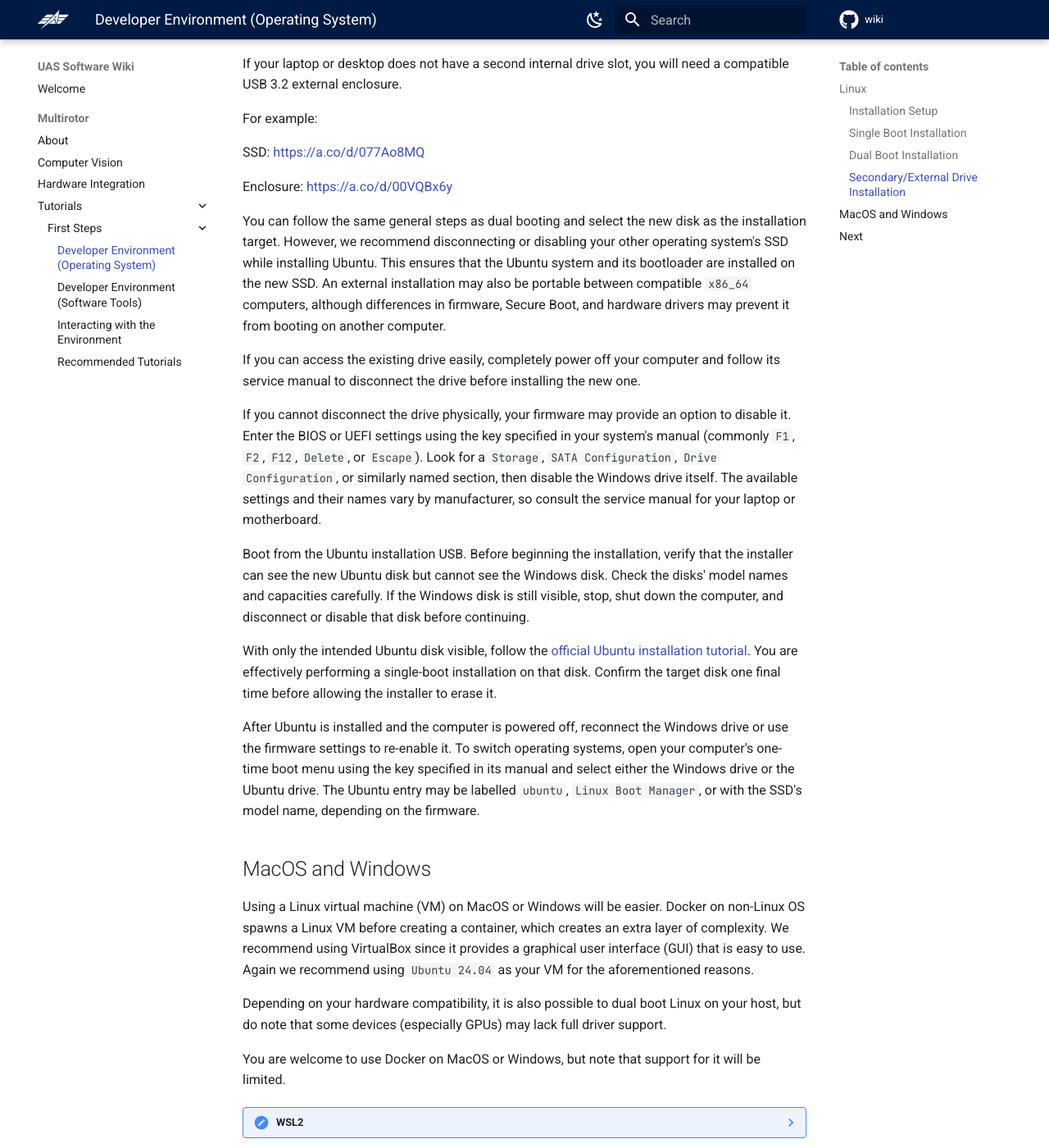
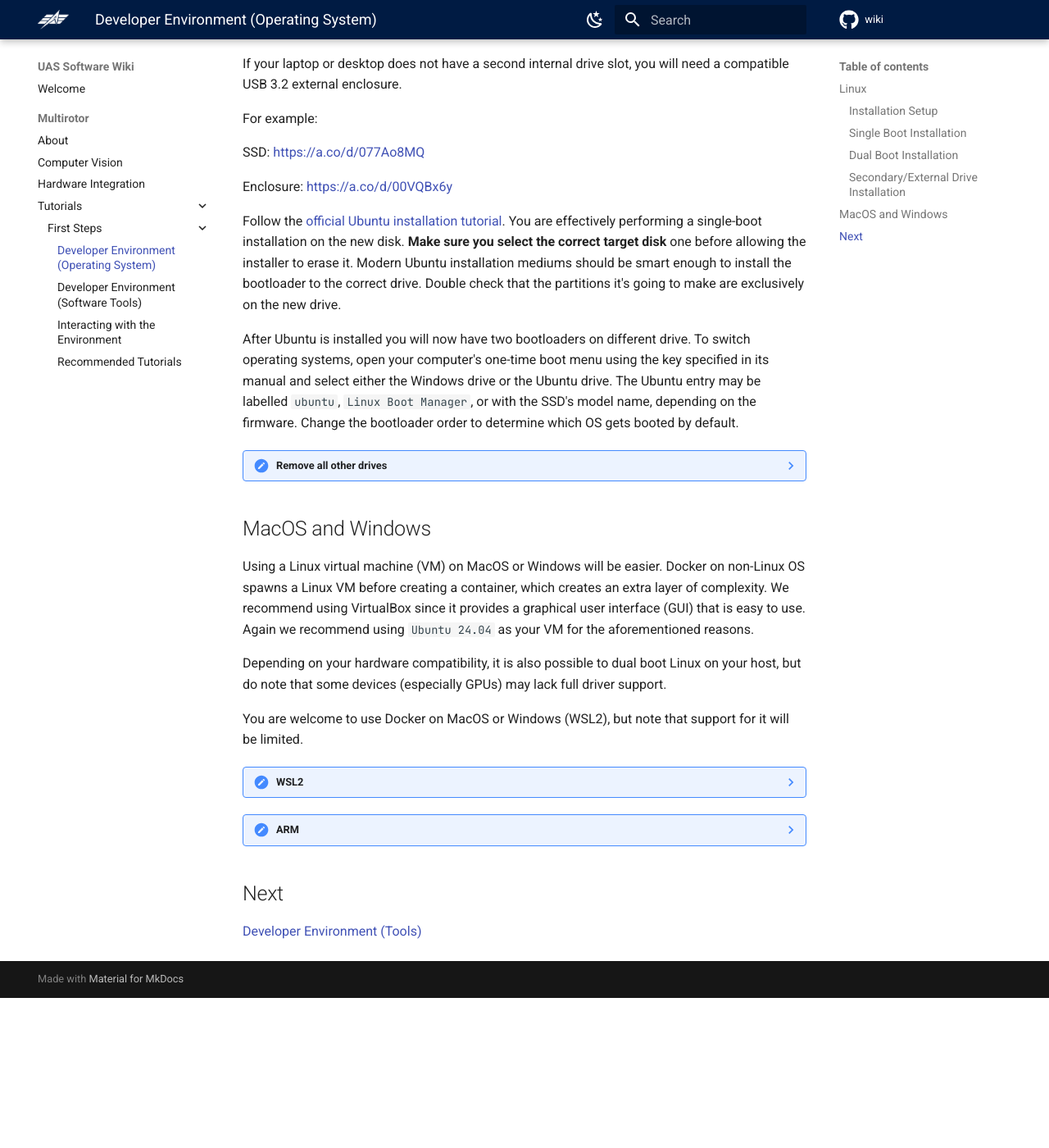
Before and after one commit to UTAT-UAS/wiki, an MkDocs documentation site: the page built from docs/Multirotor/Tutorials/First_Steps/1a._Developer_Environment_OS.md, in a window 1280 px wide and 1400 px high, scrolled down 1961 px. Shown: the whole window at 82% size. Built offline with MkDocs 1.6.1 and Material for MkDocs 9.7.7, drawn with Linux system fonts in a browser that asks for light colours; comment, search, counter and statistics services are not loaded; after the commit the page ends 3178 px from its top, so only the background shows below that; some of the changed text lies outside the part shown.

Commit message:
feat: update Ubuntu install instructions

```diff
--- a/docs/Multirotor/Tutorials/First_Steps/1a._Developer_Environment_OS.md
+++ b/docs/Multirotor/Tutorials/First_Steps/1a._Developer_Environment_OS.md
@@ -64,17 +64,20 @@ SSD: [https://a.co/d/077Ao8MQ](https://a.co/d/077Ao8MQ)
 
 Enclosure: [https://a.co/d/00VQBx6y](https://a.co/d/00VQBx6y)
 
-You can follow the same general steps as dual booting and select the new disk as the installation target. However, we recommend disconnecting or disabling your other operating system's SSD while installing Ubuntu. This ensures that the Ubuntu system and its bootloader are installed on the new SSD. An external installation may also be portable between compatible `x86_64` computers, although differences in firmware, Secure Boot, and hardware drivers may prevent it from booting on another computer.
+Follow the [official Ubuntu installation tutorial](https://ubuntu.com/desktop/docs/en/latest/tutorial/install-ubuntu-desktop/). You are effectively performing a single-boot installation on the new disk. **Make sure you select the correct target disk** one before allowing the installer to erase it. Modern Ubuntu installation mediums should be smart enough to install the bootloader to the correct drive. Double check that the partitions it's going to make are exclusively on the new drive.
 
-If you can access the existing drive easily, completely power off your computer and follow its service manual to disconnect the drive before installing the new one.
+After Ubuntu is installed you will now have two bootloaders on different drive. To switch operating systems, open your computer's one-time boot menu using the key specified in its manual and select either the Windows drive or the Ubuntu drive. The Ubuntu entry may be labelled `ubuntu`, `Linux Boot Manager`, or with the SSD's model name, depending on the firmware. Change the bootloader order to determine which OS gets booted by default.
 
-If you cannot disconnect the drive physically, your firmware may provide an option to disable it. Enter the BIOS or UEFI settings using the key specified in your system's manual (commonly `F1`, `F2`, `F12`, `Delete`, or `Escape`). Look for a `Storage`, `SATA Configuration`, `Drive Configuration`, or similarly named section, then disable the Windows drive itself. The available settings and their names vary by manufacturer, so consult the service manual for your laptop or motherboard.
-
-Boot from the Ubuntu installation USB. Before beginning the installation, verify that the installer can see the new Ubuntu disk but cannot see the Windows disk. Check the disks' model names and capacities carefully. If the Windows disk is still visible, stop, shut down the computer, and disconnect or disable that disk before continuing.
-
-With only the intended Ubuntu disk visible, follow the [official Ubuntu installation tutorial](https://ubuntu.com/desktop/docs/en/latest/tutorial/install-ubuntu-desktop/). You are effectively performing a single-boot installation on that disk. Confirm the target disk one final time before allowing the installer to erase it.
-
-After Ubuntu is installed and the computer is powered off, reconnect the Windows drive or use the firmware settings to re-enable it. To switch operating systems, open your computer's one-time boot menu using the key specified in its manual and select either the Windows drive or the Ubuntu drive. The Ubuntu entry may be labelled `ubuntu`, `Linux Boot Manager`, or with the SSD's model name, depending on the firmware.
+??? note "Remove all other drives"
+    If you want to ensure you don't accidentally wipe your old drive and ensure the Ubuntu installer doesn't mess anything up, we recommend disconnecting or disabling your other operating system's SSD while installing Ubuntu.
+    <br>
+    If you can access the existing drive easily, completely power off your computer and follow its service manual to disconnect the drive before installing the new one.
+    <br>
+    If you cannot disconnect the drive physically, your firmware may provide an option to disable it. Enter the BIOS or UEFI settings using the key specified in your system's manual (commonly `F1`, `F2`, `F12`, `Delete`, or `Escape`). Look for a `Storage`, `SATA Configuration`, `Drive Configuration`, or similarly named section, then disable the Windows drive itself. The available settings and their names vary by manufacturer, so consult the service manual for your laptop or motherboard.
+    <br>
+    Boot from the Ubuntu installation USB. Before beginning the installation, verify that the installer can see the new Ubuntu disk but cannot see the Windows disk. Check the disks' model names and capacities carefully. If the Windows disk is still visible, stop, shut down the computer, and disconnect or disable that disk before continuing.
+    <br>
+    After Ubuntu is installed and the computer is powered off, reconnect the Windows drive or use the firmware settings to re-enable it.
 
 ## MacOS and Windows
 
@@ -82,7 +85,7 @@ Using a Linux virtual machine (VM) on MacOS or Windows will be easier. Docker on
 
 Depending on your hardware compatibility, it is also possible to dual boot Linux on your host, but do note that some devices (especially GPUs) may lack full driver support.
 
-You are welcome to use Docker on MacOS or Windows, but note that support for it will be limited.
+You are welcome to use Docker on MacOS or Windows (WSL2), but note that support for it will be limited.
 
 ??? note "WSL2"
     Docker on Windows via WSL2 can be used, however Gazebo (the simulator) seems to have problems with using the GPU. If you'd like to try here are some resources that may help: <br>
```
Also changed, not shown: other parts of docs/Multirotor/Tutorials/First_Steps/1a._Developer_Environment_OS.md (+2 -2 lines).
